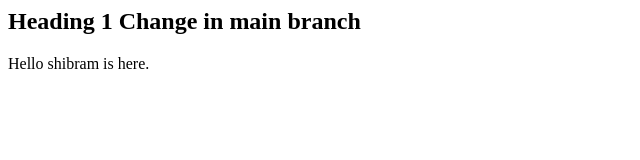
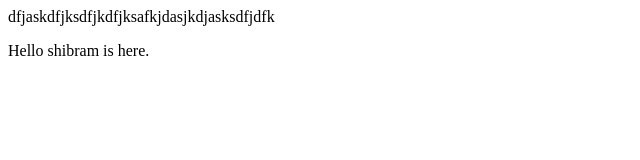
Before and after one commit to shibaramdas-git/new1, a plain HTML site: page index.html in a window 1280 px wide. Shown: the whole page, without its empty margins (0-640 px from the left). Drawn offline with Linux system fonts and the light colour scheme.

Commit message:
wrong update

```diff
--- a/index.html
+++ b/index.html
@@ -3,7 +3,7 @@
     <title>New titled on github</title>
   </head>
   <body>
-    <h2>Heading 1 Change in main branch</h2>
+    dfjaskdfjksdfjkdfjksafkjdasjkdjasksdfjdfk
     <p>Hello shibram is here.</p>
   </body>
 </html>
```
